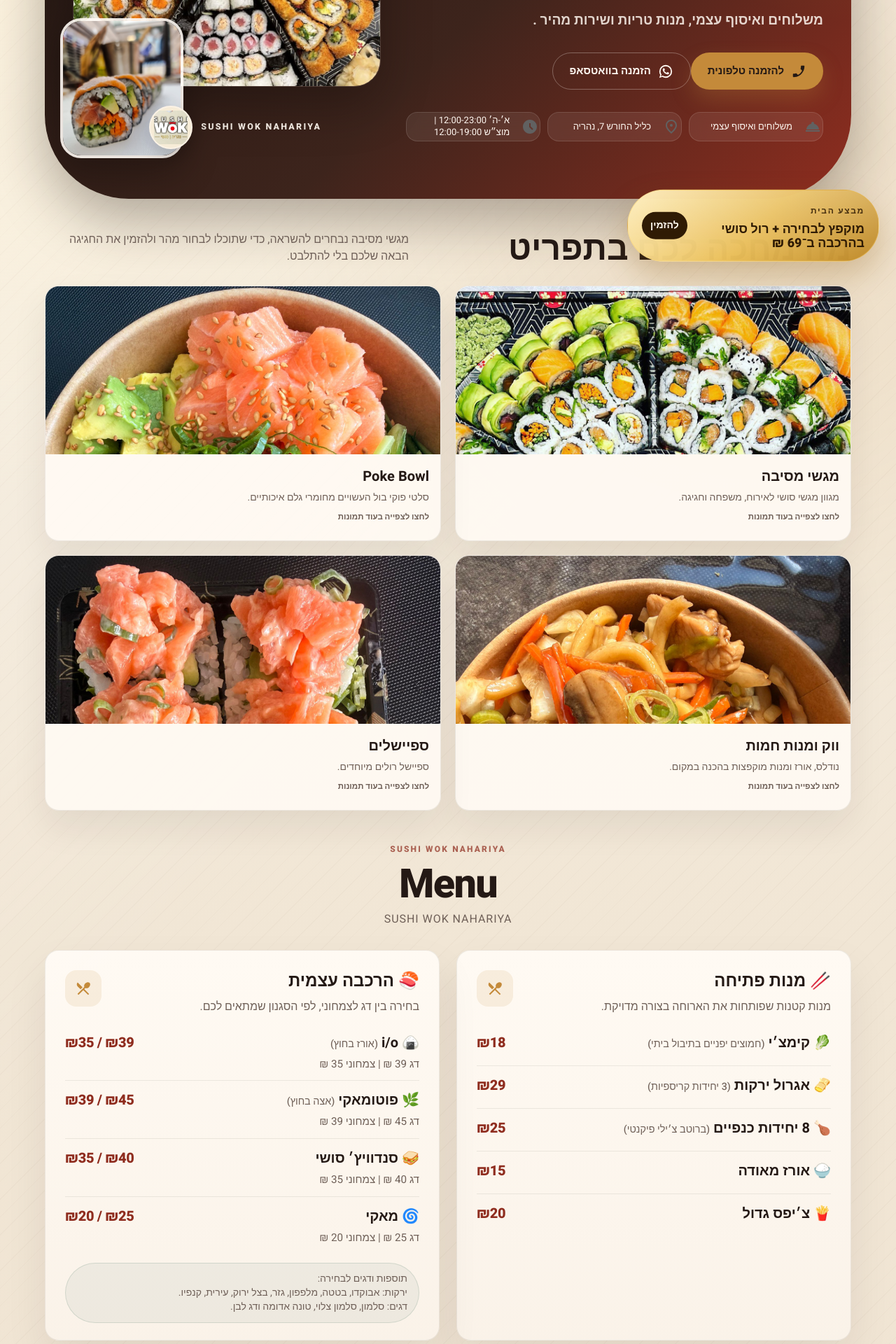
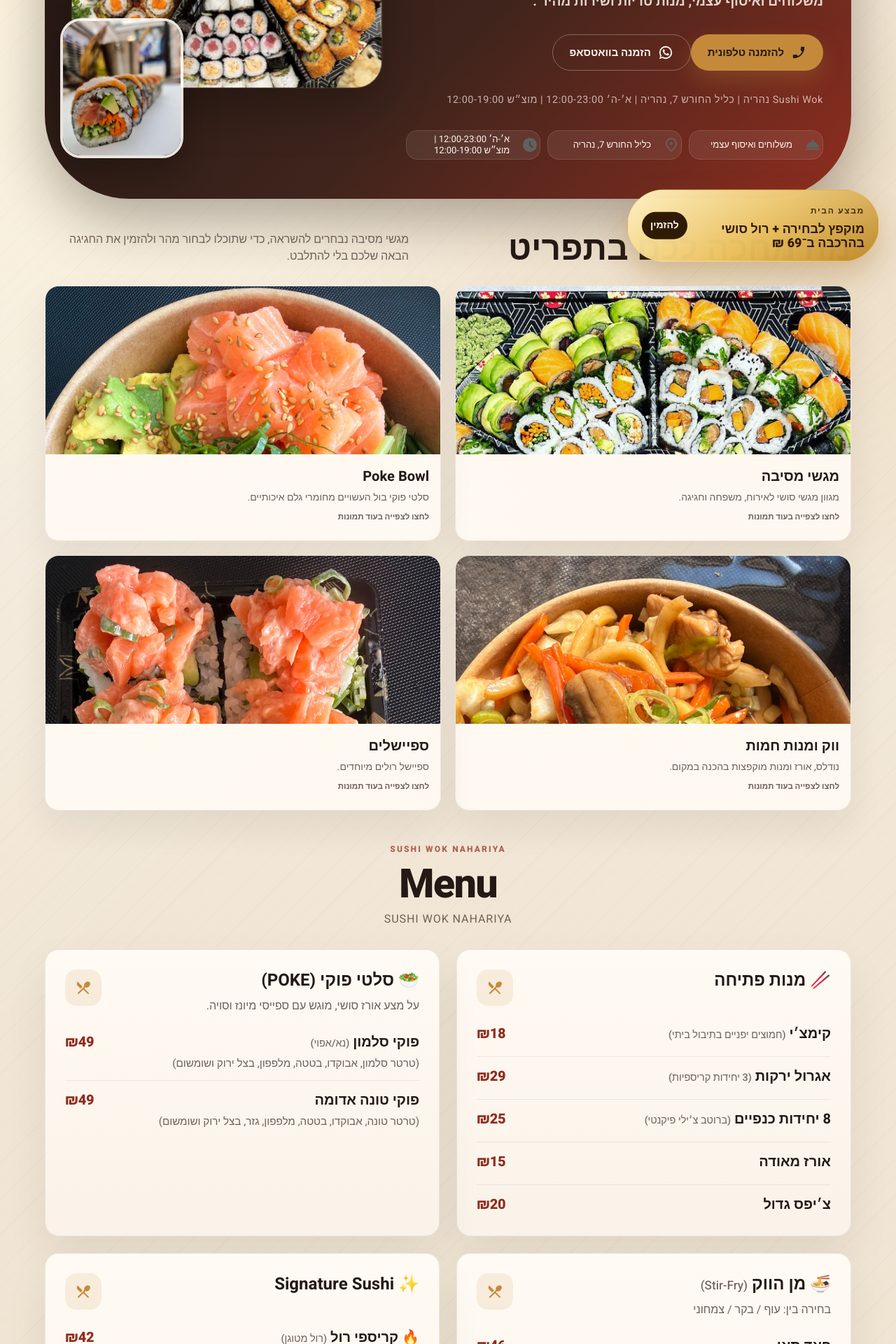
Before and after one commit to EitanBellaiche/SushiWokNahariya, a React (Vite) app: page / in a window 1280 px wide. Shown: the part 400-2320 px from the top of the page at 70% size. Built offline with nearby package versions, Linux system fonts and the light colour scheme.

Commit message:
feat: update menu sections by removing emojis and enhancing item descriptions for clarity

```diff
--- a/src/App.tsx
+++ b/src/App.tsx
@@ -130,13 +130,13 @@ type MenuSection = {
 const menuSections: MenuSection[] = [
   {
     title: '🥢 מנות פתיחה',
-    subtitle: 'מנות קטנות שפותחות את הארוחה בצורה מדויקת.',
+    subtitle: '',
     badge: 'Starters',
     items: [
       {
         title: (
           <>
-            🥬 קימצ׳י{' '}
+            קימצ׳י{' '}
             <Box component="span" sx={{ fontSize: '0.72em', color: 'text.secondary', fontWeight: 500 }}>
               (חמוצים יפניים בתיבול ביתי)
             </Box>
@@ -148,7 +148,7 @@ const menuSections: MenuSection[] = [
       {
         title: (
           <>
-            🫔 אגרול ירקות{' '}
+            אגרול ירקות{' '}
             <Box component="span" sx={{ fontSize: '0.72em', color: 'text.secondary', fontWeight: 500 }}>
               (3 יחידות קריספיות)
             </Box>
@@ -160,7 +160,7 @@ const menuSections: MenuSection[] = [
       {
         title: (
           <>
-            🍗 8 יחידות כנפיים{' '}
+            8 יחידות כנפיים{' '}
             <Box component="span" sx={{ fontSize: '0.72em', color: 'text.secondary', fontWeight: 500 }}>
               (ברוטב צ׳ילי פיקנטי)
             </Box>
@@ -169,55 +169,50 @@ const menuSections: MenuSection[] = [
         description: '',
         price: '₪25',
       },
-      { title: '🍚 אורז מאודה', description: '', price: '₪15' },
-      { title: '🍟 צ׳יפס גדול', description: '', price: '₪20' },
+      { title: 'אורז מאודה', description: '', price: '₪15' },
+      { title: 'צ׳יפס גדול', description: '', price: '₪20' },
     ],
   },
   {
-    title: '🍣 הרכבה עצמית',
-    subtitle: 'בחירה בין דג לצמחוני, לפי הסגנון שמתאים לכם.',
-    badge: 'Customize',
+    title: '🥗 סלטי פוקי (POKE)',
+    subtitle: 'על מצע אורז סושי, מוגש עם ספייסי מיונז וסויה.',
+    badge: 'Fresh',
     items: [
       {
         title: (
           <>
-            🍙 i/o{' '}
+            פוקי סלמון{' '}
             <Box component="span" sx={{ fontSize: '0.72em', color: 'text.secondary', fontWeight: 500 }}>
-              (אורז בחוץ)
+              (נא/אפוי)
             </Box>
           </>
         ),
-        description: 'דג 39 ₪ | צמחוני 35 ₪',
-        price: '₪39 / ₪35',
+        description: '(טרטר סלמון, אבוקדו, בטטה, מלפפון, בצל ירוק ושומשום)',
+        price: '₪49',
+      },
+      { title: 'פוקי טונה אדומה', description: '(טרטר טונה, אבוקדו, בטטה, מלפפון, גזר, בצל ירוק ושומשום)', price: '₪49' },
+    ],
   },
   {
     title: (
       <>
-            🌿 פוטומאקי{' '}
+        🍜 מן הווק{' '}
         <Box component="span" sx={{ fontSize: '0.72em', color: 'text.secondary', fontWeight: 500 }}>
-              (אצה בחוץ)
+          (Stir-Fry)
         </Box>
       </>
     ),
-        description: 'דג 45 ₪ | צמחוני 39 ₪',
-        price: '₪45 / ₪39',
-      },
-      { title: '🥪 סנדוויץ׳ סושי', description: 'דג 40 ₪ | צמחוני 35 ₪', price: '₪40 / ₪35' },
-      { title: '🌀 מאקי', description: 'דג 25 ₪ | צמחוני 20 ₪', price: '₪25 / ₪20' },
+    subtitle: 'בחירה בין: עוף / בקר / צמחוני',
+    badge: 'Wok',
+    items: [
+      { title: 'פאד תאי', description: '(אטריות אורז, נטיפי ביצה, כרוב, גזר, נבטים, בצל ירוק ולימון)', price: '₪46' },
+      { title: 'סמוקי נודלס', description: '(אטריות חיטה, פטריות, כרוב, גזר, בצל ירוק ובוטנים)', price: '₪49' },
+      { title: 'פרייד רייס', description: '(אורז אסייתי מוקפץ, פטריות, ביצה, בצל ירוק, כרוב וגזר)', price: '₪44' },
     ],
-    note: (
-      <>
-        תוספות ודגים לבחירה:
-        <br />
-        ירקות: אבוקדו, בטטה, מלפפון, גזר, בצל ירוק, עירית, קנפיו.
-        <br />
-        דגים: סלמון, סלמון צלוי, טונה אדומה ודג לבן.
-      </>
-    ),
   },
   {
     title: '✨ Signature Sushi',
-    subtitle: 'רולים מיוחדים עם שילובים מדויקים, חומרי גלם טובים ונוכחות חזקה בצלחת.',
+    subtitle: '',
     badge: 'Signature',
     items: [
       {
@@ -229,13 +224,13 @@ const menuSections: MenuSection[] = [
             </Box>
           </>
         ),
-        description: 'סלמון, אבוקדו ובטטה במעטפת טמפורה ופאנקו.',
+        description: 'סלמון, אבוקדו ובטטה במעטפת טמפורה ופנקו.',
         price: '₪42',
       },
-      { title: '🌶️ ספייסי סלמון', description: 'בטטה, אבוקדו ומלפפון במעטפת טרטר סלמון ועירית עם טוויסט פיקנטי.', price: '₪49' },
-      { title: '🥑 דרגון רול', description: 'סלמון נא, אבוקדו ובטטה במעטפת אבוקדו וספייסי מיונז למרקם עשיר.', price: '₪42' },
+      { title: '🌶️ ספייסי סלמון', description: 'בטטה, אבוקדו ומלפפון במעטפת טרטר סלמון ועירית.', price: '₪49' },
+      { title: '🥑 דרגון רול', description: 'סלמון נא, אבוקדו ובטטה במעטפת אבוקדו וספייסי מיונז.', price: '₪42' },
       { title: '🌈 ריינבו דגים', description: 'אבוקדו, מלפפון וגזר במעטפת סלמון, טונה ודג לבן.', price: '₪48' },
-      { title: '✨ סאן רול', description: 'סלמון בטמפורה ואבוקדו במעטפת סלמון, אבוקדו ובצל ירוק עם נוכחות מרשימה.', price: '₪49' },
+      { title: '✨ סאן רול', description: 'סלמון בטמפורה ואבוקדו במעטפת סלמון, אבוקדו ובצל ירוק.', price: '₪49' },
     ],
   },
   {
@@ -244,7 +239,7 @@ const menuSections: MenuSection[] = [
     badge: 'Combos',
     items: [
       {
-        title: '🐟 קומבינציית סלמון (24 יח׳)',
+        title: 'קומבינציית סלמון (24 יח׳)',
         description: (
           <>
             8 יח׳ i/o סלמון צלוי, אבוקדו, בטטה.
@@ -257,7 +252,7 @@ const menuSections: MenuSection[] = [
         price: '₪90',
       },
       {
-        title: '🔥 קומבינציה מטוגנת (12 יח׳)',
+        title: 'קומבינציה מטוגנת (12 יח׳)',
         description: (
           <>
             8 יח׳ i/o סלמון, אבוקדו, בטטה בטמפורה ופאנקו.
@@ -268,7 +263,7 @@ const menuSections: MenuSection[] = [
         price: '₪80',
       },
       {
-        title: '🥑 קומבינציה צמחונית (24 יח׳)',
+        title: 'קומבינציה צמחונית (24 יח׳)',
         description: (
           <>
             8 יח׳ i/o בטטה, מלפפון, אבוקדו במעטפת בצל ירוק.
@@ -283,48 +278,53 @@ const menuSections: MenuSection[] = [
     ],
   },
   {
-    title: '🥗 סלטי פוקי (POKE)',
-    subtitle: 'על מצע אורז סושי, מוגש עם ספייסי מיונז וסויה.',
-    badge: 'Fresh',
+    title: '🍣 הרכבה עצמית',
+    subtitle: '',
+    badge: 'Customize',
     items: [
       {
         title: (
           <>
-            🐟 פוקי סלמון{' '}
+            i/o{' '}
             <Box component="span" sx={{ fontSize: '0.72em', color: 'text.secondary', fontWeight: 500 }}>
-              (נא/אפוי)
+              (אורז בחוץ)
             </Box>
           </>
         ),
-        description: '(טרטר סלמון, אבוקדו, בטטה, מלפפון, בצל ירוק ושומשום)',
-        price: '₪49',
-      },
-      { title: '🍣 פוקי טונה אדומה', description: '(טרטר טונה, אבוקדו, בטטה, מלפפון, גזר, בצל ירוק ושומשום)', price: '₪49' },
-    ],
+        description: 'דג 39 ₪ | צמחוני 35 ₪',
+        price: '₪39 / ₪35',
       },
       {
         title: (
           <>
-        🍜 מן הווק{' '}
+            פוטומאקי{' '}
             <Box component="span" sx={{ fontSize: '0.72em', color: 'text.secondary', fontWeight: 500 }}>
-          (Stir-Fry)
+              (אצה בחוץ)
             </Box>
           </>
         ),
-    subtitle: 'בחירה בין: עוף / בקר / צמחוני',
-    badge: 'Wok',
-    items: [
-      { title: '🍋 פאד תאי', description: '(אטריות אורז, נטיפי ביצה, כרוב, גזר, נבטים, בצל ירוק ולימון)', price: '₪46' },
-      { title: '🥜 סמוקי נודלס', description: '(אטריות חיטה, פטריות, כרוב, גזר, בצל ירוק ובוטנים)', price: '₪49' },
-      { title: '🍚 פרייד רייס', description: '(אורז אסייתי מוקפץ, פטריות, ביצה, בצל ירוק, כרוב וגזר)', price: '₪44' },
+        description: 'דג 45 ₪ | צמחוני 39 ₪',
+        price: '₪45 / ₪39',
+      },
+      { title: 'סנדוויץ׳ סושי', description: 'דג 40 ₪ | צמחוני 35 ₪', price: '₪40 / ₪35' },
+      { title: 'מאקי', description: 'דג 25 ₪ | צמחוני 20 ₪', price: '₪25 / ₪20' },
     ],
+    note: (
+      <>
+        תוספות ודגים לבחירה:
+        <br />
+        ירקות: אבוקדו, בטטה, מלפפון, גזר, בצל ירוק, עירית, קנפיו.
+        <br />
+        דגים: סלמון, סלמון צלוי, טונה אדומה ודג לבן.
+      </>
+    ),
   },
   {
     title: '🧒 ארוחות ילדים',
     subtitle: 'כולל שתייה קלה.',
     badge: 'Family',
     items: [
-      { title: '🍽️ ארוחת ילדים', description: 'נודלס עוף ברוטב טריאקי מתקתק. שניצלונים פריכים עם צ׳יפס או אורז מאודה.', price: '₪39' },
+      { title: 'ארוחת ילדים', description: 'נודלס עוף ברוטב טריאקי מתקתק. שניצלונים פריכים עם צ׳יפס או אורז מאודה.', price: '₪39' },
     ],
   },
   {
@@ -332,8 +332,8 @@ const menuSections: MenuSection[] = [
     subtitle: '',
     badge: 'Drinks',
     items: [
-      { title: '💧 מים / סודה', description: '', price: '₪8' },
-      { title: '🥤 קולה / זירו / ספרייט / פאנטה / ענבים / תפוזים', description: '', price: '₪10' },
+      { title: 'מים / סודה', description: '', price: '₪8' },
+      { title: 'קולה / זירו / ספרייט / פאנטה / ענבים / תפוזים', description: '', price: '₪10' },
     ],
   },
 ];
@@ -376,6 +376,61 @@ const theme = createTheme({
 });
 
 type SectionCardProps = MenuSection;
+type RevealProps = {
+  children: React.ReactNode;
+  delay?: number;
+  y?: number;
+};
+
+function Reveal({ children, delay = 0, y = 28 }: RevealProps) {
+  const ref = React.useRef<HTMLDivElement | null>(null);
+  const [visible, setVisible] = React.useState(false);
+
+  React.useEffect(() => {
+    if (typeof window === 'undefined') {
+      setVisible(true);
+      return;
+    }
+
+    if (window.matchMedia('(prefers-reduced-motion: reduce)').matches) {
+      setVisible(true);
+      return;
+    }
+
+    const node = ref.current;
+    if (!node) {
+      return;
+    }
+
+    const observer = new IntersectionObserver(
+      ([entry]) => {
+        if (entry.isIntersecting) {
+          setVisible(true);
+          observer.disconnect();
+        }
+      },
+      { threshold: 0.14, rootMargin: '0px 0px -10% 0px' },
+    );
+
+    observer.observe(node);
+    return () => observer.disconnect();
+  }, []);
+
+  return (
+    <Box
+      ref={ref}
+      sx={{
+        opacity: visible ? 1 : 0,
+        transform: visible ? 'translateY(0px)' : `translateY(${y}px)`,
+        transition: 'opacity 700ms cubic-bezier(0.22, 1, 0.36, 1), transform 700ms cubic-bezier(0.22, 1, 0.36, 1)',
+        transitionDelay: `${delay}ms`,
+        willChange: 'opacity, transform',
+      }}
+    >
+      {children}
+    </Box>
+  );
+}
 
 function ActionButtons() {
   return (
@@ -518,11 +573,14 @@ function SectionCard({ title, subtitle, badge, items, note }: SectionCardProps)
 function App() {
   const [selectedGallery, setSelectedGallery] = React.useState<GalleryItem | null>(null);
   const [selectedGalleryIndex, setSelectedGalleryIndex] = React.useState(0);
+  const [scrollY, setScrollY] = React.useState(0);
 
   const selectedGalleryImages = selectedGallery?.images ?? [];
   const hasGalleryImages = selectedGalleryImages.length > 0;
   const selectedGalleryImagePosition = selectedGallery?.imagePositions?.[selectedGalleryIndex] ?? 'center';
   const selectedGalleryImageFit = selectedGallery?.modalImageFits?.[selectedGalleryIndex] ?? 'contain';
+  const heroPrimaryParallax = Math.min(scrollY * 0.06, 22);
+  const heroSecondaryParallax = Math.min(scrollY * 0.09, 28);
 
   const openGallery = (item: GalleryItem) => {
     if (!item.images?.length) {
@@ -553,6 +611,30 @@ function App() {
 
     setSelectedGalleryIndex((currentIndex) => (currentIndex === selectedGalleryImages.length - 1 ? 0 : currentIndex + 1));
   };
+
+  React.useEffect(() => {
+    if (typeof window === 'undefined') {
+      return;
+    }
+
+    let ticking = false;
+
+    const updateScroll = () => {
+      setScrollY(window.scrollY);
+      ticking = false;
+    };
+
+    const handleScroll = () => {
+      if (!ticking) {
+        window.requestAnimationFrame(updateScroll);
+        ticking = true;
+      }
+    };
+
+    handleScroll();
+    window.addEventListener('scroll', handleScroll, { passive: true });
+    return () => window.removeEventListener('scroll', handleScroll);
+  }, []);
 
   return (
     <ThemeProvider theme={theme}>
@@ -650,6 +732,7 @@ function App() {
 
         <Container maxWidth="lg" sx={{ position: 'relative', zIndex: 1, px: { xs: 1.5, sm: 2, md: 3 } }}>
           <Stack spacing={{ xs: 3, md: 5 }}>
+            <Reveal delay={40} y={20}>
               <Card
                 elevation={0}
                 sx={{
@@ -711,6 +794,17 @@ function App() {
 
                   <ActionButtons />
 
+                  <Typography
+                    variant="body2"
+                    sx={{
+                      color: alpha('#fff8f1', 0.68),
+                      fontSize: { xs: '0.82rem', md: '0.9rem' },
+                      letterSpacing: '0.04em',
+                    }}
+                  >
+                    {BUSINESS.name} | {BUSINESS.address} | {BUSINESS.hours}
+                  </Typography>
+
                   <Box
                     sx={{
                         display: 'grid',
@@ -766,6 +860,9 @@ function App() {
                         boxShadow: '0 26px 70px rgba(0,0,0,0.28)',
                         border: '1px solid',
                         borderColor: alpha('#fffaf4', 0.12),
+                        transform: `translateY(${heroPrimaryParallax}px) scale(1.01)`,
+                        transition: 'transform 140ms linear',
+                        willChange: 'transform',
                       }}
                     />
                     <Box
@@ -784,64 +881,17 @@ function App() {
                         border: '4px solid',
                         borderColor: alpha('#fffaf4', 0.9),
                         boxShadow: '0 22px 50px rgba(0,0,0,0.28)',
+                        transform: `translateY(${heroSecondaryParallax}px)`,
+                        transition: 'transform 140ms linear',
+                        willChange: 'transform',
                       }}
                     />
-                  <Stack
-                    direction="row"
-                    alignItems="center"
-                    justifyContent="center"
-                    spacing={1.5}
-                    sx={{
-                      mt: { xs: 2, md: 2.5 },
-                      px: { xs: 1, md: 1.5 },
-                    }}
-                  >
-                    <Box
-                      sx={{
-                        flex: 1,
-                        height: 1,
-                        maxWidth: 84,
-                        background: `linear-gradient(90deg, transparent 0%, ${alpha('#fffaf4', 0.42)} 100%)`,
-                      }}
-                    />
-                    <Typography
-                      variant="overline"
-                      sx={{
-                        color: alpha('#fff8f1', 0.9),
-                        fontWeight: 800,
-                        letterSpacing: '0.18em',
-                        fontSize: { xs: '0.68rem', md: '0.78rem' },
-                        whiteSpace: 'nowrap',
-                      }}
-                    >
-                      SUSHI WOK NAHARIYA
-                    </Typography>
-                    <Avatar
-                      src={logoImage}
-                      alt={BUSINESS.name}
-                      sx={{
-                        width: { xs: 52, md: 62 },
-                        height: { xs: 52, md: 62 },
-                        p: { xs: 0.45, md: 0.6 },
-                        bgcolor: '#f7ecd7',
-                        border: '2px solid',
-                        borderColor: alpha('#fffaf4', 0.5),
-                        boxShadow: '0 10px 24px rgba(0,0,0,0.18)',
-                      }}
-                    />
-                    <Box
-                      sx={{
-                        flex: 1,
-                        height: 1,
-                        maxWidth: 84,
-                        background: `linear-gradient(90deg, ${alpha('#fffaf4', 0.42)} 0%, transparent 100%)`,
-                      }}
-                    />
-                  </Stack>
                 </Box>
               </Box>
             </Card>
+            </Reveal>
 
+            <Reveal delay={90}>
             <Box>
               <Stack direction={{ xs: 'column', md: 'row' }} justifyContent="space-between" alignItems={{ xs: 'flex-start', md: 'center' }} gap={2} sx={{ mb: 3 }}>
                 <Box>
@@ -861,9 +911,9 @@ function App() {
                   gap: 2.5,
                 }}
               >
-                {galleryImages.map((item) => (
+                {galleryImages.map((item, index) => (
+                  <Reveal key={item.title} delay={index * 90} y={24}>
                     <Card
-                    key={item.title}
                       elevation={0}
                       onClick={() => openGallery(item)}
                       sx={{
@@ -923,10 +973,13 @@ function App() {
                         ) : null}
                       </CardContent>
                     </Card>
+                  </Reveal>
                 ))}
               </Box>
             </Box>
+            </Reveal>
 
+            <Reveal delay={130}>
             <Box>
               <Stack alignItems="center" sx={{ mb: 4, textAlign: 'center' }}>
                 <Box sx={{ maxWidth: 520 }}>
@@ -975,10 +1028,13 @@ function App() {
                 }}
               >
                 {menuSections.map((section, index) => (
-                  <SectionCard key={`section-${index}`} {...section} />
+                  <Reveal key={`section-${index}`} delay={index * 70} y={26}>
+                    <SectionCard {...section} />
+                  </Reveal>
                 ))}
               </Box>
             </Box>
+            </Reveal>
 
             <Card
               elevation={0}
```
Lines whose indentation alone changed are shown as unchanged.
